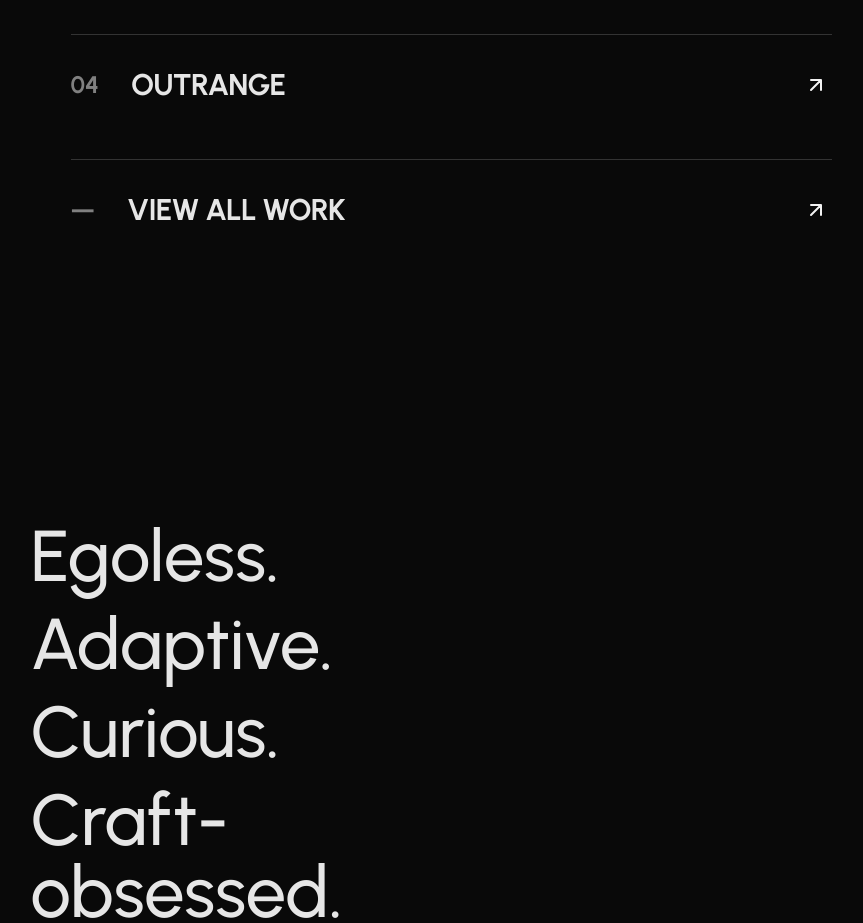
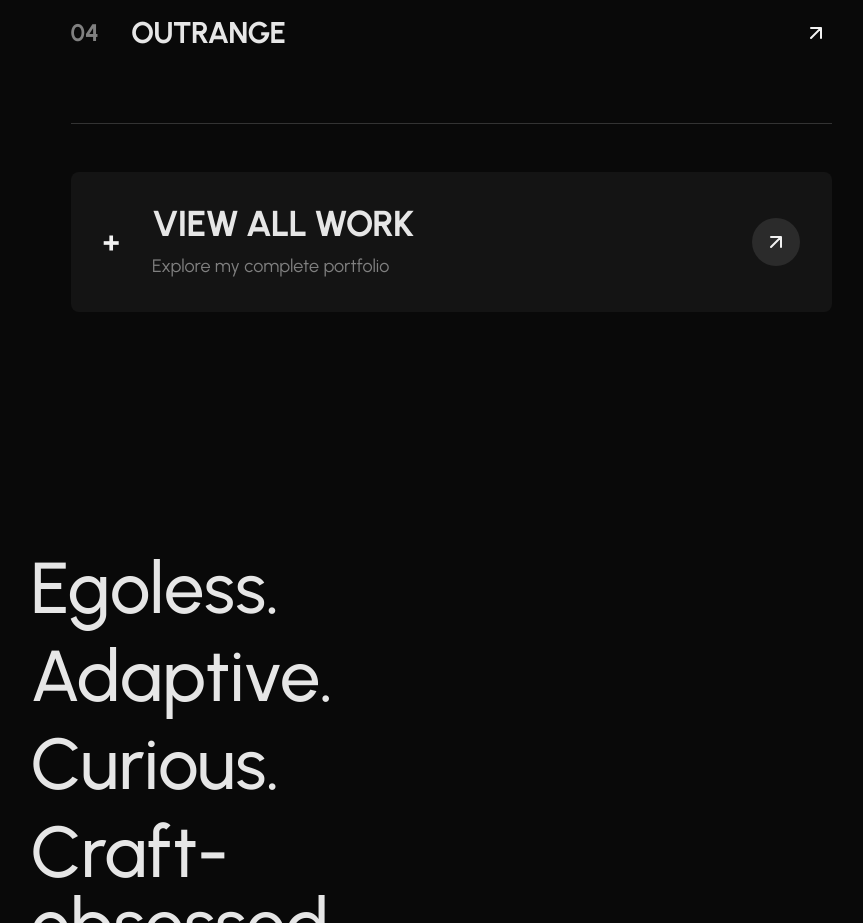
Before and after one commit to davidtellis-github/david-tellis-craft, a React (Vite) app: page / in a window 1280 px wide. Shown: the part 1240-2163 px from the top of the page, without its empty margins (371-1234 px from the left). Built offline with nearby package versions, Linux system fonts and the light colour scheme.

Commit message:
Enhance CTA prominence
Made the "View All Work" CTA in the work section more prominent by adjusting its styling to better match the section's design and improve visibility.
-edited src/components/portfolio/WorkGrid.tsx

```diff
--- a/src/components/portfolio/WorkGrid.tsx
+++ b/src/components/portfolio/WorkGrid.tsx
@@ -122,19 +122,25 @@ const WorkGrid: React.FC = () => {
         </div>
 
         {/* View All Work CTA */}
-        <div className="border-t border-border pt-8 mt-8">
-          <div className="flex items-center justify-between w-full group">
+        <div className="border-t border-border pt-12 mt-12">
+          <div className="bg-muted/20 rounded-lg p-8 group hover:bg-muted/30 transition-colors duration-300">
+            <div className="flex items-center justify-between w-full">
               <div className="flex items-center gap-8">
-              <div className="text-2xl font-bold text-muted-foreground">
-                —
+                <div className="text-3xl font-bold text-primary">
+                  +
                 </div>
-              <h3 className="text-2xl lg:text-3xl font-bold uppercase tracking-tight">
+                <div>
+                  <h3 className="text-3xl lg:text-4xl font-bold uppercase tracking-tight mb-2">
                     View All Work
                   </h3>
+                  <p className="text-muted-foreground text-lg">
+                    Explore my complete portfolio
+                  </p>
+                </div>
               </div>
 
               <Link to="/portfolio" className="group" aria-label="View all work">
-              <div className="w-8 h-8 flex items-center justify-center text-primary group-hover:translate-x-1 transition-transform duration-300">
+                <div className="w-12 h-12 flex items-center justify-center text-primary group-hover:translate-x-2 group-hover:scale-110 transition-all duration-300 bg-primary/10 rounded-full">
                   <svg width="24" height="24" viewBox="0 0 24 24" fill="none" xmlns="http://www.w3.org/2000/svg" className="w-6 h-6">
                     <path d="M7 17L17 7M17 7H7M17 7V17" stroke="currentColor" strokeWidth="2" strokeLinecap="round" strokeLinejoin="round" />
                   </svg>
@@ -143,6 +149,7 @@ const WorkGrid: React.FC = () => {
             </div>
           </div>
         </div>
+      </div>
     </section>;
 };
 export default WorkGrid;
```
Lines whose indentation alone changed are shown as unchanged.
